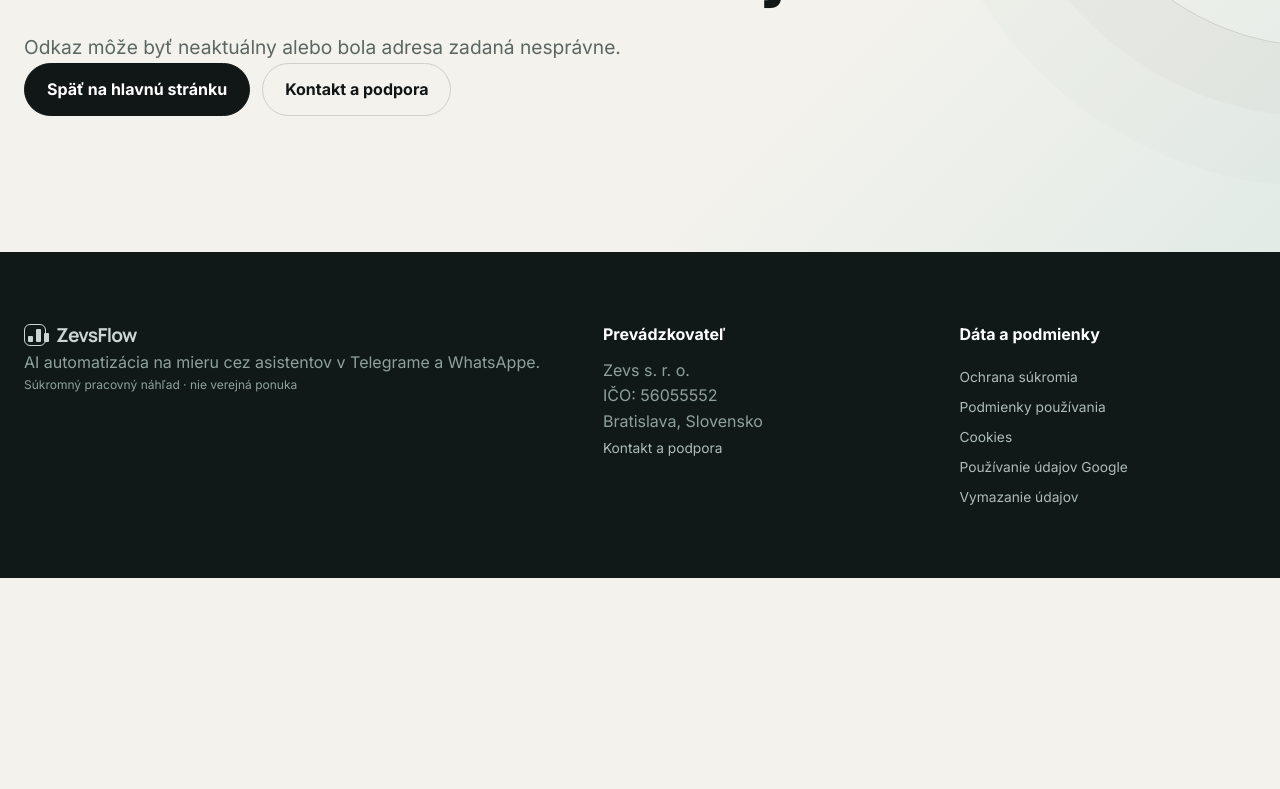
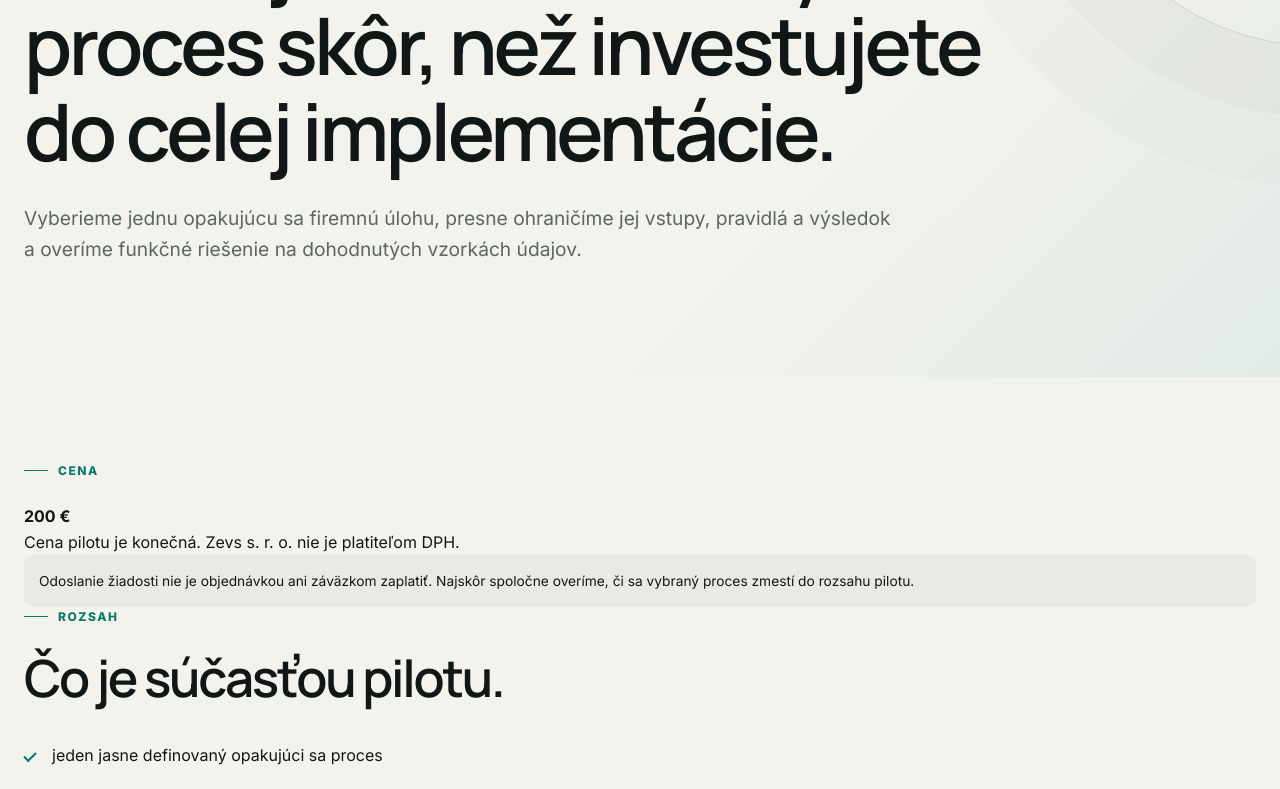
Before and after one commit to Mykh-Ai/zevsflow-site, a Next.js app: page /pilot in a window 1280 px wide. Before the commit this address had no page. Shown: the part 300-1089 px from the top of the page. Before the commit the page ends 878 px from the top, so only its background shows below. Built offline with nearby package versions, Linux system fonts and the light colour scheme; no server answers.

Commit message:
Add public pilot offer and questionnaire page

```diff
--- /dev/null
+++ b/app/pilot/page.tsx
@@ -0,0 +1,103 @@
+import type { Metadata } from "next";
+import Link from "next/link";
+import { PageHero } from "../page-elements";
+import { PilotApplicationForm } from "./pilot-application-form";
+
+export const metadata: Metadata = {
+  title: "Pilot jedného procesu za 200 € | ZevsFlow",
+  description:
+    "Požiadajte o platený pilot ZevsFlow pre jeden jasne definovaný firemný proces. Cena pilotu je 200 €.",
+  alternates: { canonical: "/pilot" },
+};
+
+const included = [
+  "jeden jasne definovaný opakujúci sa proces",
+  "spoločné určenie vstupov, pravidiel, výnimiek a očakávaného výsledku",
+  "práca s dohodnutými vzorkami alebo testovacími údajmi",
+  "funkčné overenie riešenia v obmedzenom rozsahu",
+  "spoločné vyhodnotenie výsledku a ďalších potrebných úprav",
+] as const;
+
+const notIncluded = [
+  "úplné produkčné nasadenie a neobmedzený počet funkcií",
+  "rozsiahla migrácia historických údajov",
+  "trvalý hosting, monitoring a podpora po skončení pilotu",
+  "platené služby tretích strán, ak sa vopred nedohodne inak",
+  "spracovanie hesiel, API kľúčov alebo citlivých dokumentov cez verejný formulár",
+] as const;
+
+export default function PilotPage() {
+  return (
+    <main id="main">
+      <PageHero
+        eyebrow="Pilot za 200 €"
+        title="Overte jeden konkrétny proces skôr, než investujete do celej implementácie."
+        lead="Vyberieme jednu opakujúcu sa firemnú úlohu, presne ohraničíme jej vstupy, pravidlá a výsledok a overíme funkčné riešenie na dohodnutých vzorkách údajov."
+      />
+
+      <section className="section compact-top pilot-scope-section">
+        <div className="shell pilot-scope-grid">
+          <article className="pilot-price-card">
+            <p className="eyebrow"><span /> Cena</p>
+            <strong>200 €</strong>
+            <p>Cena pilotu je konečná. Zevs s. r. o. nie je platiteľom DPH.</p>
+            <div className="card-boundary">
+              Odoslanie žiadosti nie je objednávkou ani záväzkom zaplatiť. Najskôr spoločne overíme, či sa vybraný proces zmestí do rozsahu pilotu.
+            </div>
+          </article>
+
+          <div className="pilot-scope-copy">
+            <p className="eyebrow"><span /> Rozsah</p>
+            <h2>Čo je súčasťou pilotu.</h2>
+            <ul className="check-list">
+              {included.map((item) => <li key={item}>{item}</li>)}
+            </ul>
+          </div>
+        </div>
+      </section>
+
+      <section className="section dark-section pilot-boundaries-section">
+        <div className="shell pilot-boundaries-grid">
+          <div>
+            <p className="eyebrow light"><span /> Hranice</p>
+            <h2>Čo pilot za 200 € nezahŕňa.</h2>
+            <p>Jasná hranica chráni obe strany. Rozšírenie, integrácie a produkčná prevádzka sa riešia až po vyhodnotení pilotu.</p>
+          </div>
+          <ul>
+            {notIncluded.map((item) => <li key={item}>{item}</li>)}
+          </ul>
+        </div>
+      </section>
+
+      <section className="section pilot-next-step-section">
+        <div className="shell pilot-next-step-grid">
+          <div>
+            <p className="eyebrow"><span /> Ďalší krok</p>
+            <h2>Implementácia od 750 €.</h2>
+          </div>
+          <div>
+            <p>Ak pilot potvrdí prínos, môžeme dohodnúť produkčné nasadenie, integrácie, prevádzku a podporu. Konečná cena závisí od skutočného rozsahu riešenia.</p>
+            <Link className="text-link" href="/automatizacia-na-mieru">Ako prebieha spolupráca →</Link>
+          </div>
+        </div>
+      </section>
+
+      <section className="section pilot-form-section" id="ziadost">
+        <div className="shell pilot-form-layout">
+          <div className="pilot-form-intro">
+            <p className="eyebrow"><span /> Krátka žiadosť</p>
+            <h2>Opíšte jeden proces.</h2>
+            <p>Technické zadanie nepotrebujete. Stačí vysvetliť, čo dnes opakovane robíte ručne, aké údaje pri tom používate a aký výsledok očakávate.</p>
+            <ul className="check-list">
+              <li>formulár neprijíma súbory ani citlivé dokumenty;</li>
+              <li>na stránke sa neplatí;</li>
+              <li>po odoslaní najskôr spoločne overíme vhodnosť procesu;</li>
+              <li>odpoveď príde na uvedený kontakt.</li>
+            </ul>
+          </div>
+          <PilotApplicationForm />
+        </div>
+      </section>
+    </main>
+  );
+}
```
